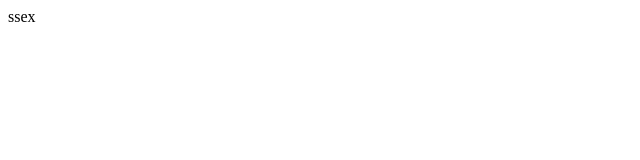
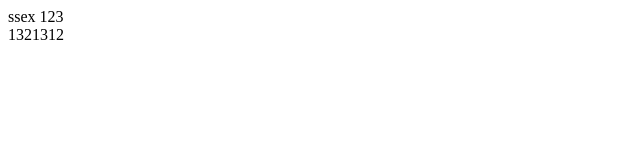
Before and after one commit to H0onnn/html-css-style, a plain HTML site: page index.html in a window 1280 px wide. Shown: the whole page, without its empty margins (0-640 px from the left). Drawn offline with Linux system fonts and the light colour scheme.

Commit message:
div 추가

```diff
--- a/index.html
+++ b/index.html
@@ -3,5 +3,6 @@
 
 </head>
 <body>
-    ssex
+    ssex 123
+    <div>1321312</div>
 </body>
```
